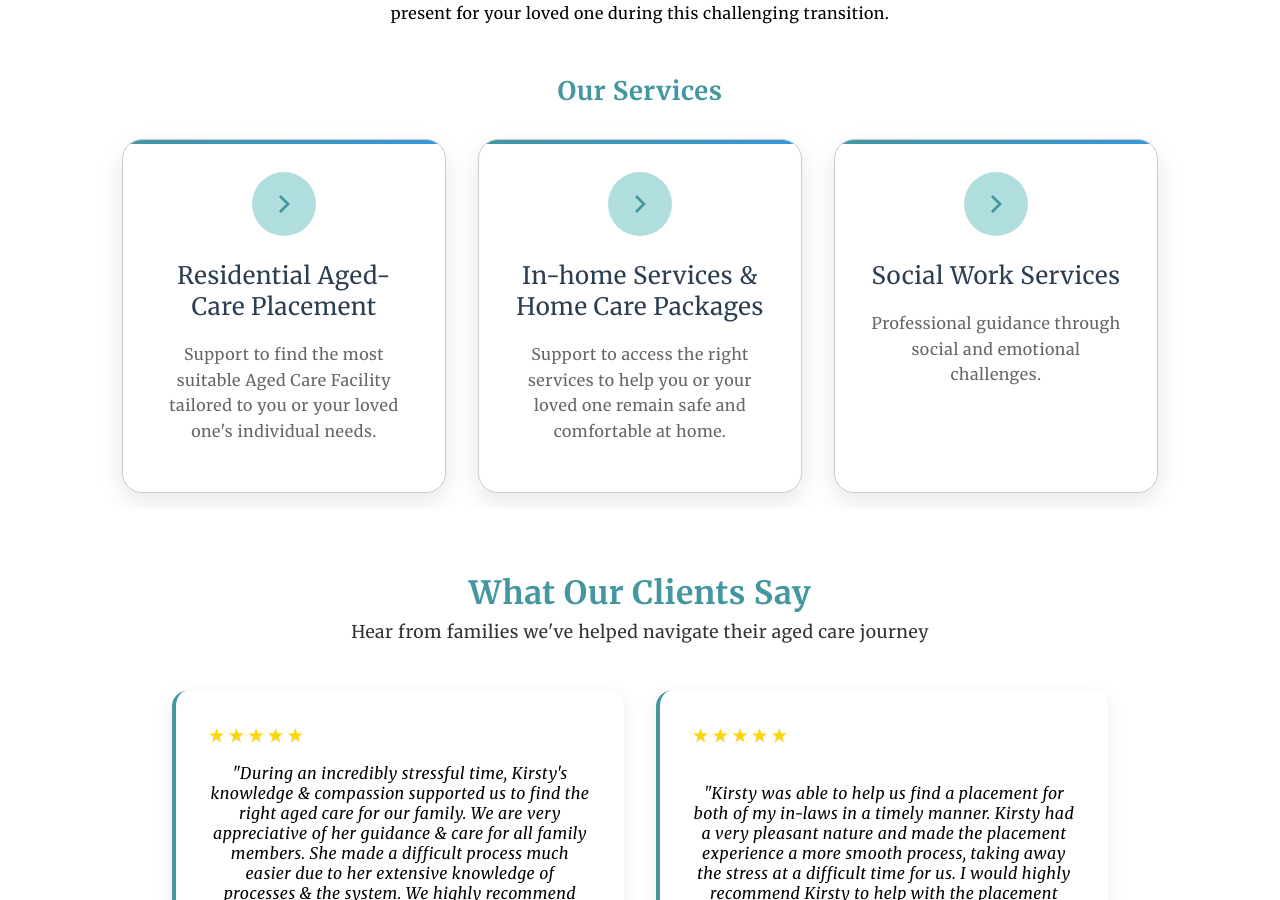
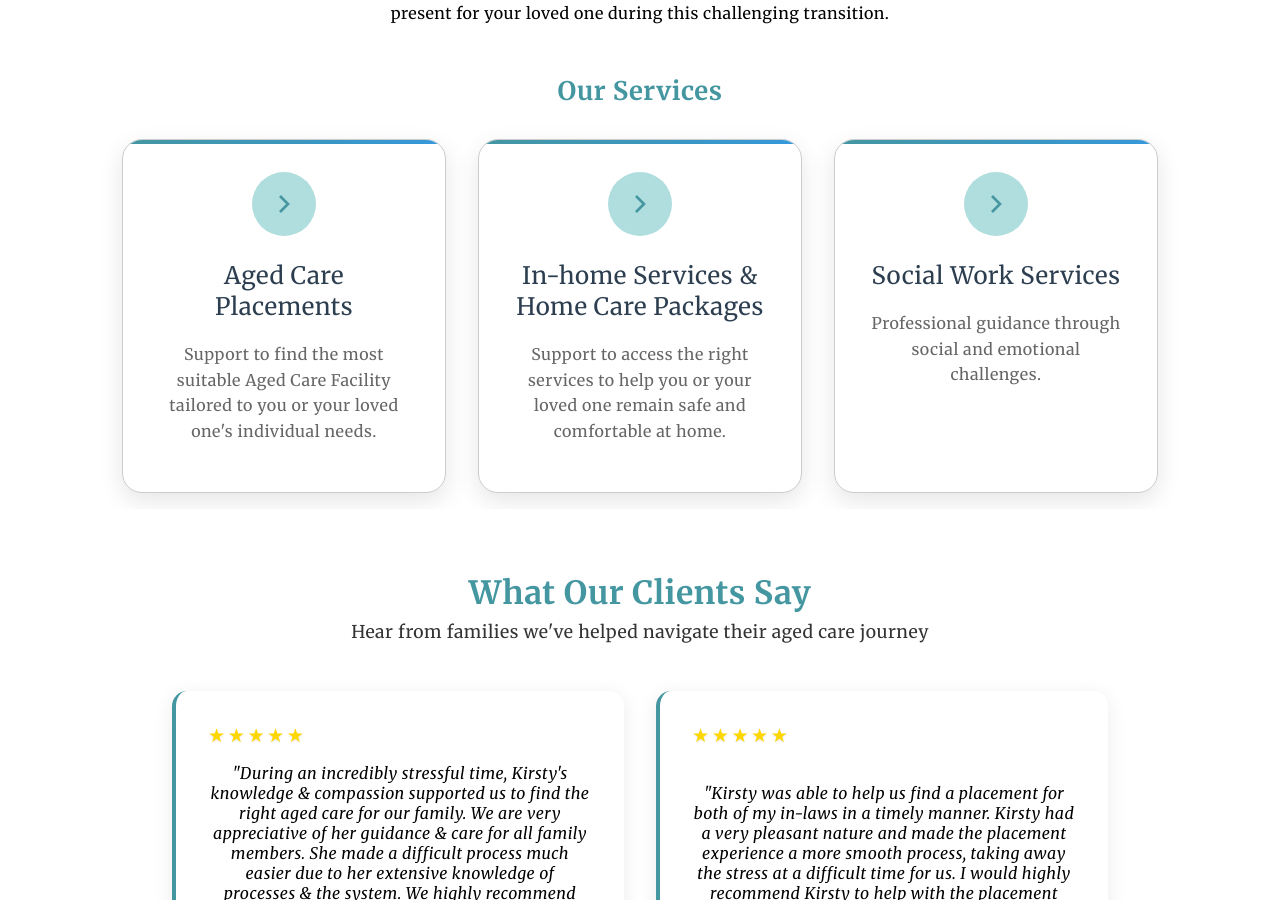
Before and after one commit to dmholyday/pathwaysincare-web, a Jekyll site: the page built from index.html, in a window 1280 px wide and 900 px high, scrolled down 1145 px. Built offline with Jekyll 4.4.1, drawn with Linux system fonts in a browser that asks for light colours; some of the changed text lies outside the part shown.

Commit message:
Rename service from "Residential Aged Care Placement" to "Aged Care Placements"
- Rename directory: residential-aged-care-placement/ → aged-care-placements/
- Update page title and main heading in service page
- Update navigation dropdown menu link and text
- Update footer sitemap link and text
- Update homepage services grid link and title
- Update FAQ section heading and comments
- Maintain same service description and functionality
- All internal URLs now point to /aged-care-placements/

More concise and modern service name while preserving meaning and scope.

🤖 Generated with [Claude Code](https://claude.ai/code)

Co-Authored-By: Claude <noreply@anthropic.com>

```diff
--- a/_includes/footer.html
+++ b/_includes/footer.html
@@ -4,7 +4,7 @@
             <div class="sitemap-column">
                 <h3>Services</h3>
                 <ul>
-                    <li><a href="{{ '/residential-aged-care-placement/' | relative_url }}">Residential Aged Care Placement</a></li>
+                    <li><a href="{{ '/aged-care-placements/' | relative_url }}">Aged Care Placements</a></li>
                     <li><a href="{{ '/in-home-services-and-home-care-packages/' | relative_url }}">In-home Services & Home Care Packages</a></li>
                     <li><a href="{{ '/social-work-services/' | relative_url }}">Social Work Services</a></li>
                 </ul>
--- a/_includes/header.html
+++ b/_includes/header.html
@@ -17,7 +17,7 @@
                 <div class="nav-item has-dropdown">
                     <span class="nav-link">Services</span>
                     <div class="dropdown-menu">
-                        <a href="{{ '/residential-aged-care-placement/' | relative_url }}" class="dropdown-item">Residential Aged Care Placement</a>
+                        <a href="{{ '/aged-care-placements/' | relative_url }}" class="dropdown-item">Aged Care Placements</a>
                         <a href="{{ '/in-home-services-and-home-care-packages/' | relative_url }}" class="dropdown-item">In-home Services & Home Care Packages</a>
                         <a href="{{ '/social-work-services/' | relative_url }}" class="dropdown-item">Social Work Services</a>
                     </div>
--- a/residential-aged-care-placement/index.html
+++ b/aged-care-placements/index.html
@@ -1,11 +1,11 @@
 ---
 layout: default
-title: Residential Aged Care Placement
+title: Aged Care Placements
 description: support in applying for aged care or residential home
 ---
 
 <div id="main-title">
-  <h1>Residential Aged Care Placement</h1>
+  <h1>Aged Care Placements</h1>
 </div>
 
 <section class="first still-section">
--- a/faq/index.html
+++ b/faq/index.html
@@ -57,9 +57,9 @@ description: Common questions and answers about aged care services and support
             </div>
         </div>
 
-        <!-- Residential Aged Care Placement Questions -->
+        <!-- Aged Care Placements Questions -->
         <div class="faq-section">
-            <h3>Residential Aged Care Placement</h3>
+            <h3>Aged Care Placements</h3>
 
             <div class="faq-item">
                 <div class="faq-question" onclick="toggleFAQ(this)">
--- a/index.html
+++ b/index.html
@@ -28,14 +28,14 @@ title: Home
     </div>
     <h2>Our Services</h2>
     <div class="services-grid">
-      <a href="/residential-aged-care-placement/" class="service-card service-card-inner">
+      <a href="/aged-care-placements/" class="service-card service-card-inner">
         <div class="icon-wrapper">
           <svg xmlns="http://www.w3.org/2000/svg" viewBox="0 0 24 24" fill="none" stroke-width="2"
             stroke="currentColor">
             <path d="M9 18l6-6-6-6" />
           </svg>
         </div>
-        <h3>Residential Aged-Care Placement</h3>
+        <h3>Aged Care Placements</h3>
         <p>Support to find the most suitable Aged Care Facility tailored to you or your loved one's individual needs.</p>
       </a>
       <a href="/in-home-services-and-home-care-packages/" class=" service-card service-card-inner">
```
